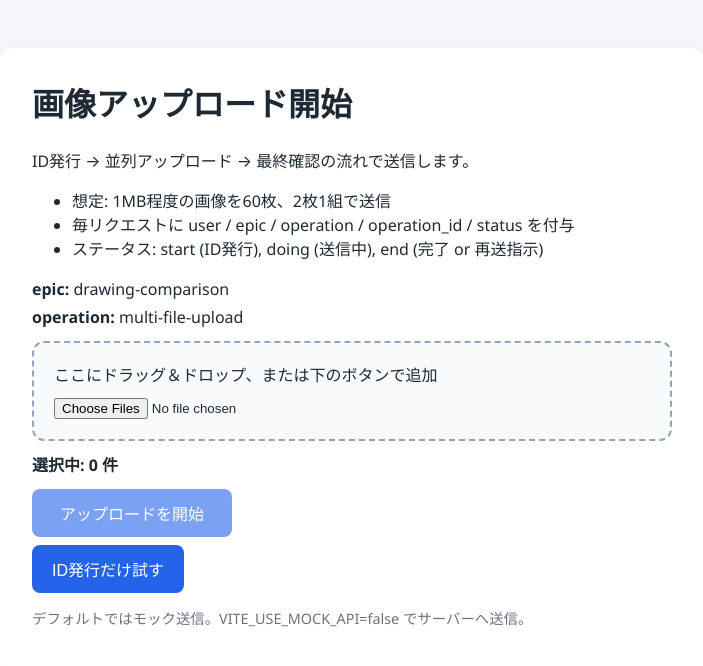
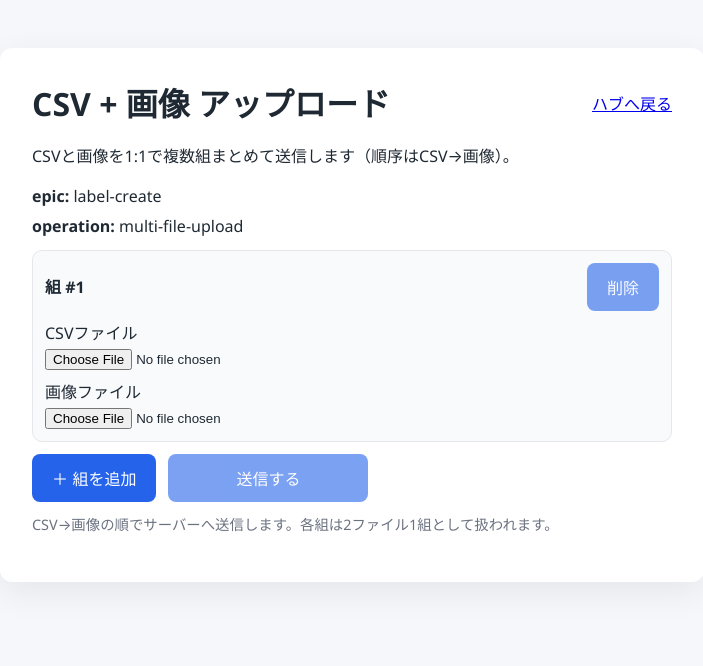
Before and after one commit to kk-miyagi/my-mab-ai-check-drawing-back, a React (Vite) app in the folder mock-job-demo/: page /label-create in a window 1280 px wide. Before the commit this address led to /. Shown: the top 666 px of the page, without its empty margins (288-991 px from the left). Built offline with nearby package versions, Linux system fonts and the light colour scheme.

Commit message:
CSVファイルと画像ファイルを上げるUIを作成

```diff
--- a/mock-job-demo/src/App.tsx
+++ b/mock-job-demo/src/App.tsx
@@ -2,20 +2,25 @@ import React from 'react';
 import ReactDOM from 'react-dom/client';
 import './index.css';
 import { BrowserRouter, Routes, Route, Navigate } from 'react-router-dom';
-import { UploadProvider } from './screen/UploadContext';
-import { StartScreen } from './screen/StartScreen';
-import { ProcessingScreen } from './screen/ProcessingScreen';
-import { ResultScreen } from './screen/ResultScreen';
+import { UploadProvider } from './screen/utils/UploadContext';
+import { StartScreen } from './screen/cheking-drawings/StartScreen';
+import { ProcessingScreen } from './screen/utils/ProcessingScreen';
+import { ResultScreen } from './screen/utils/ResultScreen';
+import { CsvImageUploadScreen } from './screen/label-create/CsvImageUploadScreen';
+import { HubScreen } from './screen/HubScreen';
 
 export const App: React.FC = () => {
   return (
     <BrowserRouter>
       <UploadProvider>
         <Routes>
-          <Route path="/" element={<StartScreen />} />
+          <Route path="/" element={<Navigate to="/hub" replace />} />
+          <Route path="/hub" element={<HubScreen />} />
+          <Route path="/cheking-drawings" element={<StartScreen />} />
           <Route path="/processing" element={<ProcessingScreen />} />
           <Route path="/result" element={<ResultScreen />} />
-          <Route path="*" element={<Navigate to="/" replace />} />
+          <Route path="/label-create" element={<CsvImageUploadScreen />} />
+          <Route path="*" element={<Navigate to="/hub" replace />} />
         </Routes>
       </UploadProvider>
     </BrowserRouter>
--- /dev/null
+++ b/mock-job-demo/src/screen/HubScreen.tsx
@@ -0,0 +1,58 @@
+import React from 'react';
+import { Link } from 'react-router-dom';
+
+export const HubScreen: React.FC = () => {
+  return (
+    <div className="page">
+      <h1 style={{ marginTop: 0 }}>アップロード ハブ</h1>
+      <p>用途に合わせて画面を選択してください。</p>
+
+      <div style={{ display: 'grid', gap: 14, maxWidth: 720 }}>
+        <section
+          style={{
+            border: '1px solid #e5e7eb',
+            borderRadius: 12,
+            padding: 16,
+            background: '#f8fafc',
+            display: 'grid',
+            gap: 8,
+          }}
+        >
+          <div style={{ display: 'flex', justifyContent: 'space-between', alignItems: 'center' }}>
+            <div>
+              <h2 style={{ margin: 0 }}>CSV + 画像 (1:1)</h2>
+              <p style={{ margin: '4px 0 0' }}>1つのCSVと1つの画像をペアで送信します。</p>
+            </div>
+            <Link className="primary" to="/label-create">開く</Link>
+          </div>
+          <ul style={{ margin: 0, paddingLeft: 18 }}>
+            <li>順番は CSV → 画像 で送信</li>
+            <li>ファイルが両方そろってから送信可能</li>
+          </ul>
+        </section>
+
+        <section
+          style={{
+            border: '1px solid #e5e7eb',
+            borderRadius: 12,
+            padding: 16,
+            display: 'grid',
+            gap: 8,
+          }}
+        >
+          <div style={{ display: 'flex', justifyContent: 'space-between', alignItems: 'center' }}>
+            <div>
+              <h2 style={{ margin: 0 }}>複数画像アップロード</h2>
+              <p style={{ margin: '4px 0 0' }}>既存の複数画像アップロードフローです。</p>
+            </div>
+            <Link className="primary" to="/cheking-drawings">開く</Link>
+          </div>
+          <ul style={{ margin: 0, paddingLeft: 18 }}>
+            <li>2枚1組で並列送信</li>
+            <li>ID発行 → 送信 → 最終確認の流れ</li>
+          </ul>
+        </section>
+      </div>
+    </div>
+  );
+};
--- a/mock-job-demo/src/screen/StartScreen.tsx
+++ b/mock-job-demo/src/screen/cheking-drawings/StartScreen.tsx
@@ -1,6 +1,7 @@
 import React from 'react';
-import { useUpload } from './UploadContext';
-import { issueOperationId } from '../ustils/issueOperationId';
+import { Link } from 'react-router-dom';
+import { useUpload } from '../utils/UploadContext';
+import { issueOperationId } from '../../ustils/issueOperationId';
 
 const DEFAULT_EPIC = (import.meta.env?.VITE_UPLOAD_EPIC as string | undefined) ?? 'drawing-comparison';
 const DEFAULT_OPERATION = (import.meta.env?.VITE_UPLOAD_OPERATION as string | undefined) ?? 'multi-file-upload';
@@ -56,7 +57,10 @@ export const StartScreen: React.FC = () => {
 
   return (
     <div className="page">
-      <h1>画像アップロード開始</h1>
+      <div style={{ display: 'flex', justifyContent: 'space-between', alignItems: 'center' }}>
+        <h1>画像アップロード開始</h1>
+        <Link to="/hub">ハブへ戻る</Link>
+      </div>
       <p>ID発行 → 並列アップロード → 最終確認の流れで送信します。</p>
       <ul>
         <li>想定: 1MB程度の画像を60枚、2枚1組で送信</li>
@@ -67,6 +71,7 @@ export const StartScreen: React.FC = () => {
         <div><strong>epic:</strong> {DEFAULT_EPIC}</div>
         <div><strong>operation:</strong> {DEFAULT_OPERATION}</div>
       </div>
+
       <div
         onDragOver={(e) => { e.preventDefault(); e.stopPropagation(); }}
         onDrop={handleDrop}
--- /dev/null
+++ b/mock-job-demo/src/screen/label-create/CsvImageUploadScreen.tsx
@@ -0,0 +1,113 @@
+import React from 'react';
+import { Link } from 'react-router-dom';
+import { useUpload } from '../utils/UploadContext';
+
+type Pair = {
+  id: string;
+  csv?: File;
+  image?: File;
+};
+
+const EPIC = 'label-create';
+const OPERATION = 'multi-file-upload';
+
+const createEmptyPair = (): Pair => ({ id: `${Date.now()}_${Math.random().toString(36).slice(2, 8)}` });
+
+export const CsvImageUploadScreen: React.FC = () => {
+  const { startUpload } = useUpload();
+  const [pairs, setPairs] = React.useState<Pair[]>([createEmptyPair()]);
+
+  const setFile = (id: string, kind: 'csv' | 'image', file?: File) => {
+    setPairs((prev) => prev.map((p) => (p.id === id ? { ...p, [kind]: file } : p)));
+  };
+
+  const addPair = () => setPairs((prev) => [...prev, createEmptyPair()]);
+
+  const removePair = (id: string) => {
+    setPairs((prev) => (prev.length > 1 ? prev.filter((p) => p.id !== id) : prev));
+  };
+
+  const handleStart = async () => {
+    const incomplete = pairs.filter((p) => !p.csv || !p.image);
+    if (pairs.length === 0 || pairs.every((p) => !p.csv && !p.image)) {
+      window.alert('送信する組を追加してください。');
+      return;
+    }
+    if (incomplete.length > 0) {
+      window.alert('CSVと画像の両方がそろった組のみ送信できます。未選択の組を削除するか、ファイルを指定してください。');
+      return;
+    }
+
+    const files: File[] = [];
+    pairs.forEach((p) => {
+      if (p.csv) files.push(p.csv);
+      if (p.image) files.push(p.image);
+    });
+
+    await startUpload(files, {
+      epic: EPIC,
+      operation: OPERATION,
+    });
+  };
+
+  return (
+    <div className="page">
+      <div style={{ display: 'flex', justifyContent: 'space-between', alignItems: 'center', gap: 12 }}>
+        <h1 style={{ margin: 0 }}>CSV + 画像 アップロード</h1>
+        <Link to="/hub">ハブへ戻る</Link>
+      </div>
+      <p>CSVと画像を1:1で複数組まとめて送信します（順序はCSV→画像）。</p>
+
+      <div style={{ display: 'grid', gap: 6, maxWidth: 520, marginBottom: 12 }}>
+        <div><strong>epic:</strong> {EPIC}</div>
+        <div><strong>operation:</strong> {OPERATION}</div>
+      </div>
+
+      <div style={{ display: 'grid', gap: 12 }}>
+        {pairs.map((pair, idx) => (
+          <div
+            key={pair.id}
+            style={{
+              border: '1px solid #e5e7eb',
+              borderRadius: 10,
+              padding: 12,
+              background: '#f8fafc',
+              display: 'grid',
+              gap: 10,
+            }}
+          >
+            <div style={{ display: 'flex', justifyContent: 'space-between', alignItems: 'center' }}>
+              <strong>組 #{idx + 1}</strong>
+              <button onClick={() => removePair(pair.id)} disabled={pairs.length === 1}>削除</button>
+            </div>
+            <label style={{ display: 'grid', gap: 4 }}>
+              <span>CSVファイル</span>
+              <input type="file" accept=".csv" onChange={(e) => setFile(pair.id, 'csv', e.target.files?.[0])} />
+              {pair.csv && <div style={{ fontSize: '0.95rem' }}>{pair.csv.name}</div>}
+            </label>
+            <label style={{ display: 'grid', gap: 4 }}>
+              <span>画像ファイル</span>
+              <input type="file" accept="image/*" onChange={(e) => setFile(pair.id, 'image', e.target.files?.[0])} />
+              {pair.image && <div style={{ fontSize: '0.95rem' }}>{pair.image.name}</div>}
+            </label>
+          </div>
+        ))}
+      </div>
+
+      <div style={{ display: 'flex', gap: 12, marginTop: 12 }}>
+        <button onClick={addPair}>＋ 組を追加</button>
+        <button
+          className="primary"
+          onClick={handleStart}
+          disabled={pairs.length === 0 || pairs.every((p) => !p.csv || !p.image)}
+        >
+          送信する
+        </button>
+      </div>
+
+      <p className="note" style={{ marginTop: 12 }}>
+        CSV→画像の順でサーバーへ送信します。各組は2ファイル1組として扱われます。
+      </p>
+    </div>
+  );
+};
--- a/mock-job-demo/src/screen/UploadContext.tsx
+++ b/mock-job-demo/src/screen/utils/UploadContext.tsx
@@ -1,16 +1,16 @@
 import React, { createContext, useContext, useMemo, useState, ReactNode } from 'react';
 import { useNavigate } from 'react-router-dom';
-import { uploadApi } from '../sever_demo_api/uploadApi';
-import { issueOperationId } from '../ustils/issueOperationId';
-import { runWithLimit } from '../ustils/runWithLimit';
-import type { UploadResponse, OperationIssueRequest } from '../types/uploadServer';
-import type { UploadPhase, UploadResult, FailedUpload } from '../types/uploadClient';
+import { uploadApi } from '../../sever_demo_api/uploadApi';
+import { issueOperationId } from '../../ustils/issueOperationId';
+import { runWithLimit } from '../../ustils/runWithLimit';
+import type { UploadResponse, OperationIssueRequest } from '../../types/uploadServer';
+import type { UploadPhase, UploadResult, FailedUpload } from '../../types/uploadClient';
 
 interface StartOptions {
   epic?: string;
   operation?: string;
-  allowedFileNames?: string[]; // when reuploading, restrict to these names
-  isRetry?: boolean; // lower concurrency when retrying
+  allowedFileNames?: string[];
+  isRetry?: boolean;
 }
 
 interface UploadContextType {
@@ -146,6 +146,7 @@ export const UploadProvider: React.FC<{ children: ReactNode }> = ({ children })
             status: 'doing',
             number,
             files: pair,
+            file_field_keys: chosenEpic === 'label-create' ? ['bf_file_csv', 'bf_file'] : undefined,
           };
 
           console.info('[upload] uploadPair request', requestPayload);
--- a/mock-job-demo/src/sever_demo_api/uploadApi.ts
+++ b/mock-job-demo/src/sever_demo_api/uploadApi.ts
@@ -47,7 +47,7 @@ export const uploadApi = {
     form.append('number', String(payload.number));
     // Use explicit field names for before/after files
     payload.files.forEach((file, idx) => {
-      const field = idx === 0 ? 'bf_file' : idx === 1 ? 'af_file' : `file_${idx + 1}`;
+      const field = payload.file_field_keys?.[idx] ?? (idx === 0 ? 'bf_file' : idx === 1 ? 'af_file' : `file_${idx + 1}`);
       form.append(field, file);
     });
 
--- a/mock-job-demo/src/types/uploadServer.ts
+++ b/mock-job-demo/src/types/uploadServer.ts
@@ -22,6 +22,7 @@ export interface UploadPairRequest {
   status: 'doing';
   number: number; // upload sequence (1-based)
   files: File[]; // up to 2 files per request
+  file_field_keys?: string[]; // optional custom field names per file (e.g., ['bf_file_csv','bf_file'])
 }
 
 export interface UploadCompleteRequest {
```
Also changed, not shown: mock-job-demo/sever_demo_api/mockServer.js (+8 -3 lines), mock-job-demo/src/screen/Screens.tsx (+5 -3 lines), mock-job-demo/src/screen/UploadApp.tsx (+7 -4 lines), mock-job-demo/src/screen/utils/ProcessingScreen.tsx (renamed from mock-job-demo/src/screen/ProcessingScreen.tsx), mock-job-demo/src/screen/utils/ResultScreen.tsx (renamed from mock-job-demo/src/screen/ResultScreen.tsx), 1 other file (tests, documents, lock files or other folders).
